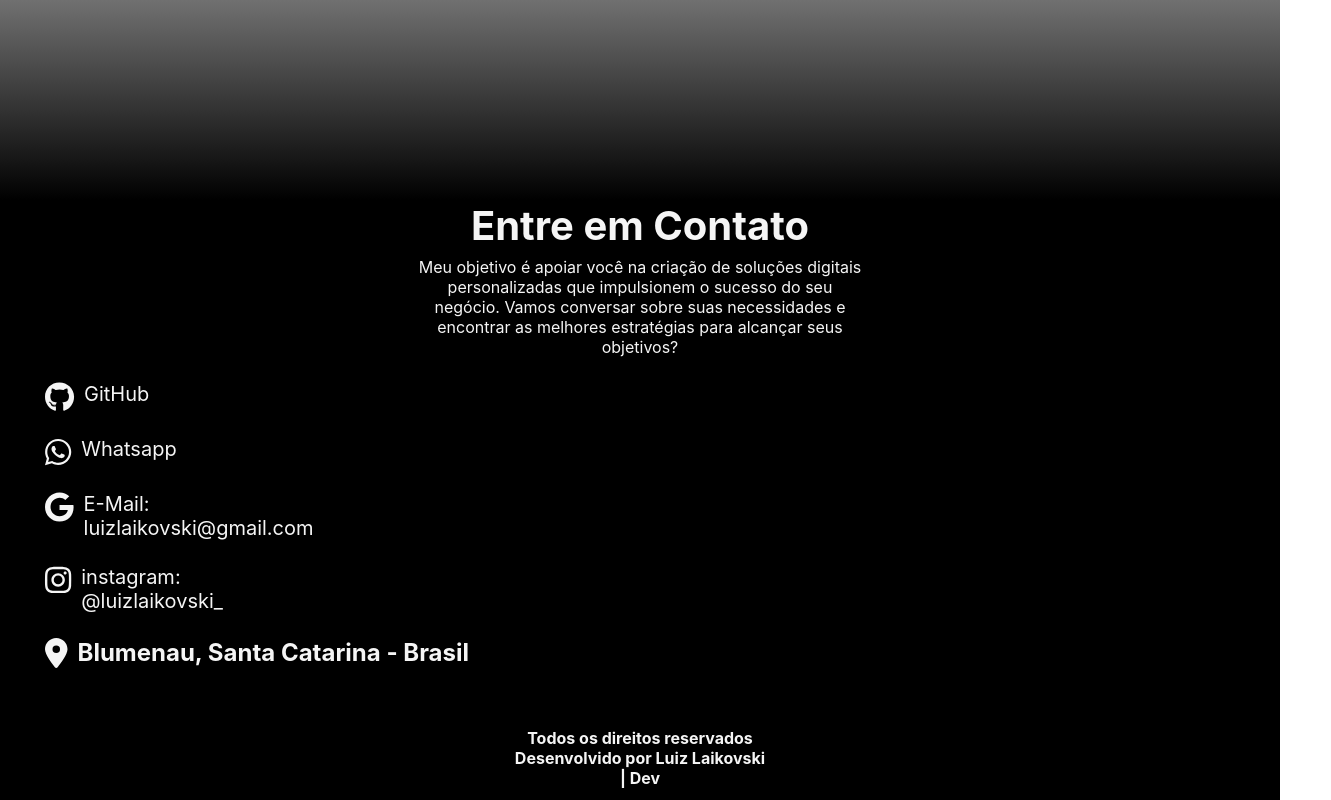
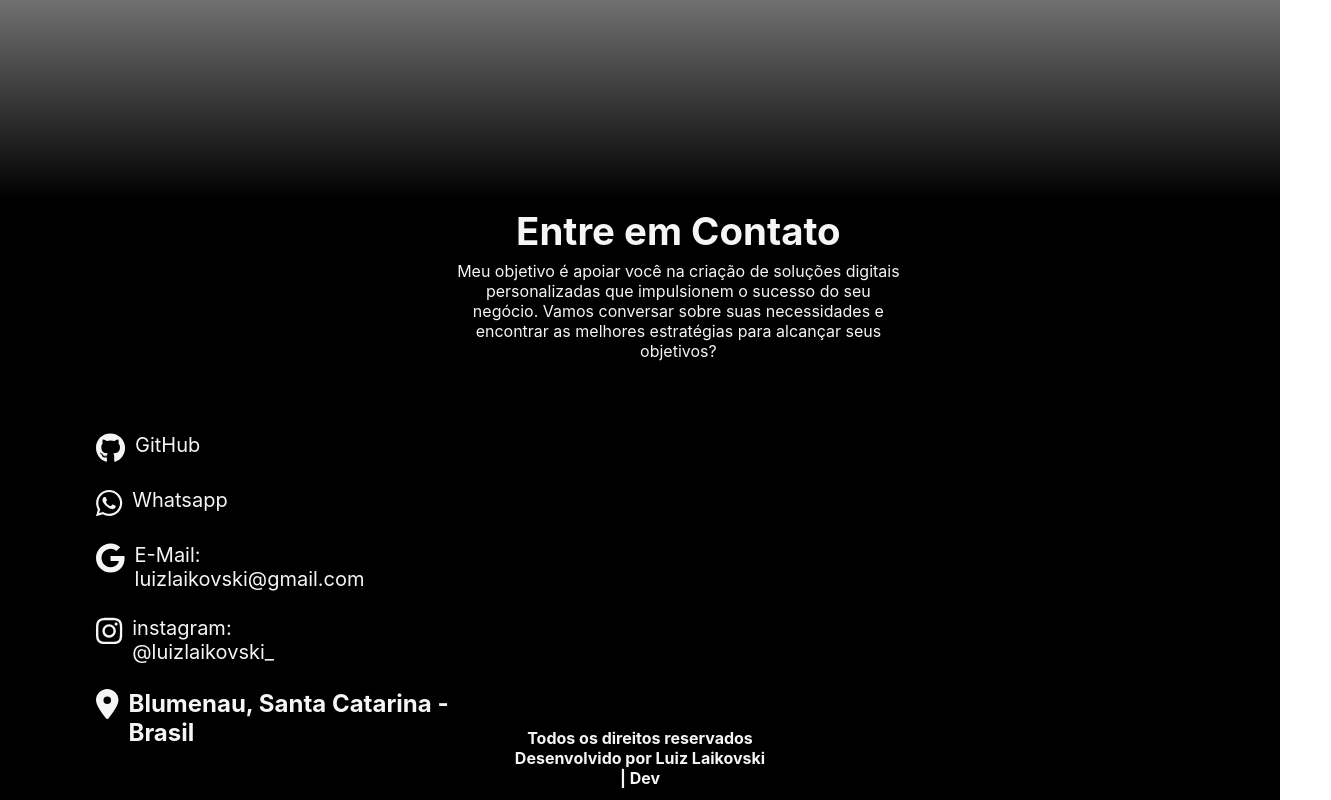
Before and after one commit to LuizLaikovski/Portifolio, a React (Create React App) app in the folder portifolio/: page / in a window 1280 px wide. Shown: the part 2760-3560 px from the top of the page, 1331 px wide, since content can reach past the window. Built offline with nearby package versions, Linux system fonts and the light colour scheme; a web font is replaced by a local one.

Commit message:
pequeno teste

```diff
--- a/portifolio/src/App.css
+++ b/portifolio/src/App.css
@@ -1,3 +1,7 @@
+html {
+  overflow-x: hidden;
+}
+
 body {
   width: 100dvw;
   overflow-x: hidden;
@@ -7,6 +11,7 @@ body {
   margin: 0 0 0 0;
   padding: 0 0 0 0;
   box-sizing: border-box;
+  /* border: red 0.5px solid; */
 }
 
 .CaixaOne {
--- a/portifolio/src/components/Footer/Footer.css
+++ b/portifolio/src/components/Footer/Footer.css
@@ -16,6 +16,7 @@ body {
     justify-content: end;
     align-items: center;
     flex-direction: column;
+    overflow: hidden;
 }
 
 .midiaLinks {
@@ -43,12 +44,18 @@ body {
     transform: scale(105%);
 }
 
-.alling {
-    width: 100dvw;
+.allingLinks {
+    width: 28dvw;
     justify-content: left;
-    margin-left: 90px;
-    margin-bottom: 60px;
+    margin-top: 25dvh;
 }
+
+.allign {
+    height: 65dvh;
+    width: 85dvw;
+    display: flex;
+}
+
 
 .locationSection {
     color: whitesmoke;
@@ -63,10 +70,13 @@ body {
     color: whitesmoke;
     text-align: center;
     width: 35dvw;
-
 }
 
 .litleText h1 {
-    font-size: 40px;
+    font-size: 3dvw;
     margin-bottom: 7px;
 }
+
+.litleText p {
+    font-size: 1dvw;
+}
--- a/portifolio/src/components/Footer/Footer.js
+++ b/portifolio/src/components/Footer/Footer.js
@@ -8,11 +8,8 @@ function Footer() {
     return (
         <>
             <footer className="FOOTER" id="contato">
-                <section className="litleText">
-                    <h1>Entre em Contato</h1>
-                    <article>Meu objetivo é apoiar você na criação de soluções digitais personalizadas que impulsionem o sucesso do seu negócio. Vamos conversar sobre suas necessidades e encontrar as melhores estratégias para alcançar seus objetivos?</article>
-                </section>
-                <div className="alling">
+                <main className='allign'>
+                    <div className="allingLinks">
                         <div className="linksAlling">
                             <FontAwesomeIcon icon={faGithub} className="iconsMidia"/>
                             <a className="midiaLinks" href="https://github.com/luizlaikovski">GitHub</a>
@@ -34,6 +31,11 @@ function Footer() {
                             <h2 className="locTxt">Blumenau, Santa Catarina - Brasil</h2>
                         </div>
                     </div>
+                    <section className="litleText">
+                        <h1>Entre em Contato</h1>
+                        <article>Meu objetivo é apoiar você na criação de soluções digitais personalizadas que impulsionem o sucesso do seu negócio. Vamos conversar sobre suas necessidades e encontrar as melhores estratégias para alcançar seus objetivos?</article>
+                    </section>
+                </main>
                 <div>
                     <Direitos />
                 </div>
--- a/portifolio/src/components/PartFour/PartFour.css
+++ b/portifolio/src/components/PartFour/PartFour.css
@@ -56,6 +56,14 @@ body {
     margin: 5px 5px 0 5px;
 }
 
+.treeBox p {
+    font-size: 1.1dvw;
+}
+
+.treeBox h1 {
+    font-size: 1.3dvw;
+}
+
 /* RESPONSIVIDADE */
 @media (max-width: 1024px) {
     .habilits {
--- a/portifolio/src/components/PartFour/PartFour.js
+++ b/portifolio/src/components/PartFour/PartFour.js
@@ -10,8 +10,8 @@ function PartFour() {
         <>
             <section className="Partf" id='MeusServicos'>
                 <main className="division">
-                    <div className="habilits reveal">
-                        <h1 style={{marginTop: '10px'}}>Paroquia São José Operário</h1>
+                    <div className="habilits reveal treeBox">
+                        <h1>Paroquia São José Operário</h1>
                         <RiscoH largura='20' grossura='0.8' margens='20'/>
                         <p>Esse é um projeto teve inicio no final do ano de 2024. Ele tem como objetivo apresentar os ministério da paróquia, para os fiéis que a frequentam. Tecnologias Usadas: </p>
                         <div>
@@ -20,8 +20,8 @@ function PartFour() {
                             <FontAwesomeIcon icon={faJs} className="icon"/>
                         </div>
                     </div>
-                    <div className="habilits reveal">
-                        <h1 style={{marginTop: '10px'}}>Projeto com Flask</h1>
+                    <div className="habilits reveal treeBox">
+                        <h1>Projeto com Flask</h1>
                         <RiscoH largura='20' grossura='0.8' margens='20'/>
                         <p>Esse é um Projeto onde faço ligação de um Banco de Dados com FrontEnd usando o Python e a biblioteca Flask. Tecnologias Usadas: </p>
                         <div>
@@ -30,9 +30,9 @@ function PartFour() {
                             <FontAwesomeIcon icon={faCss3Alt} className="icon" />
                         </div>
                     </div>
-                    <div className="habilits reveal">
-                        <h1 style={{marginTop: '10px'}}>Sistema de Estoque</h1>
-                        <RiscoH grossura='0.8' margens='20' largura='20'/>
+                    <div className="habilits reveal treeBox">
+                        <h1>Sistema de Estoque</h1>
+                        <RiscoH largura='20' grossura='0.8' margens='20'/>
                         <p>Nesse pequeno projeto criei um sistema de estoque. Onde possui a funcionabilidade de Adcionar, Listar, Editar(preço, quantidade e nome) e deletar o produto ou apenas uma quantidade </p>
                         <FontAwesomeIcon icon={faPython} className="icon" />
                     </div>
```
Lines whose indentation alone changed are shown as unchanged.
